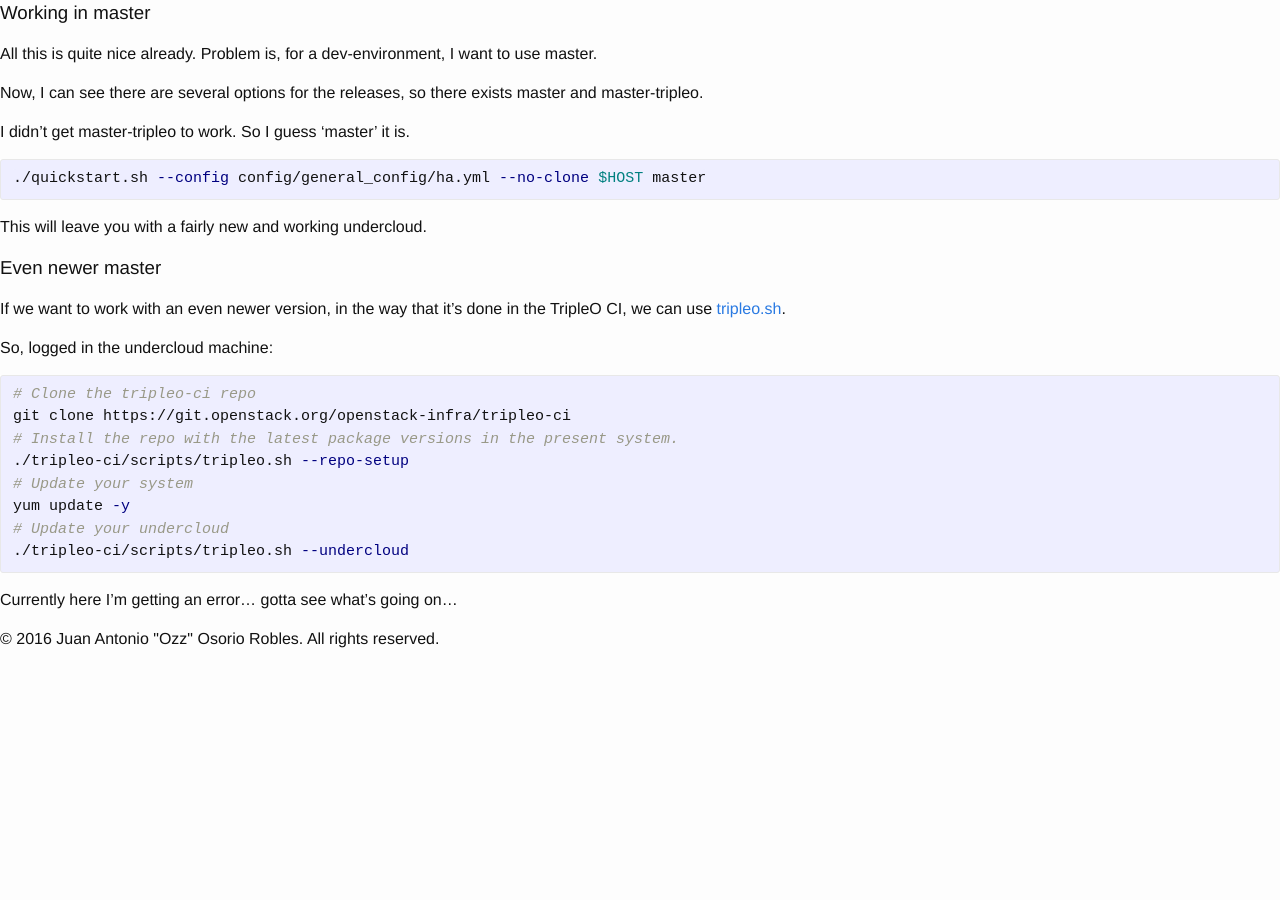
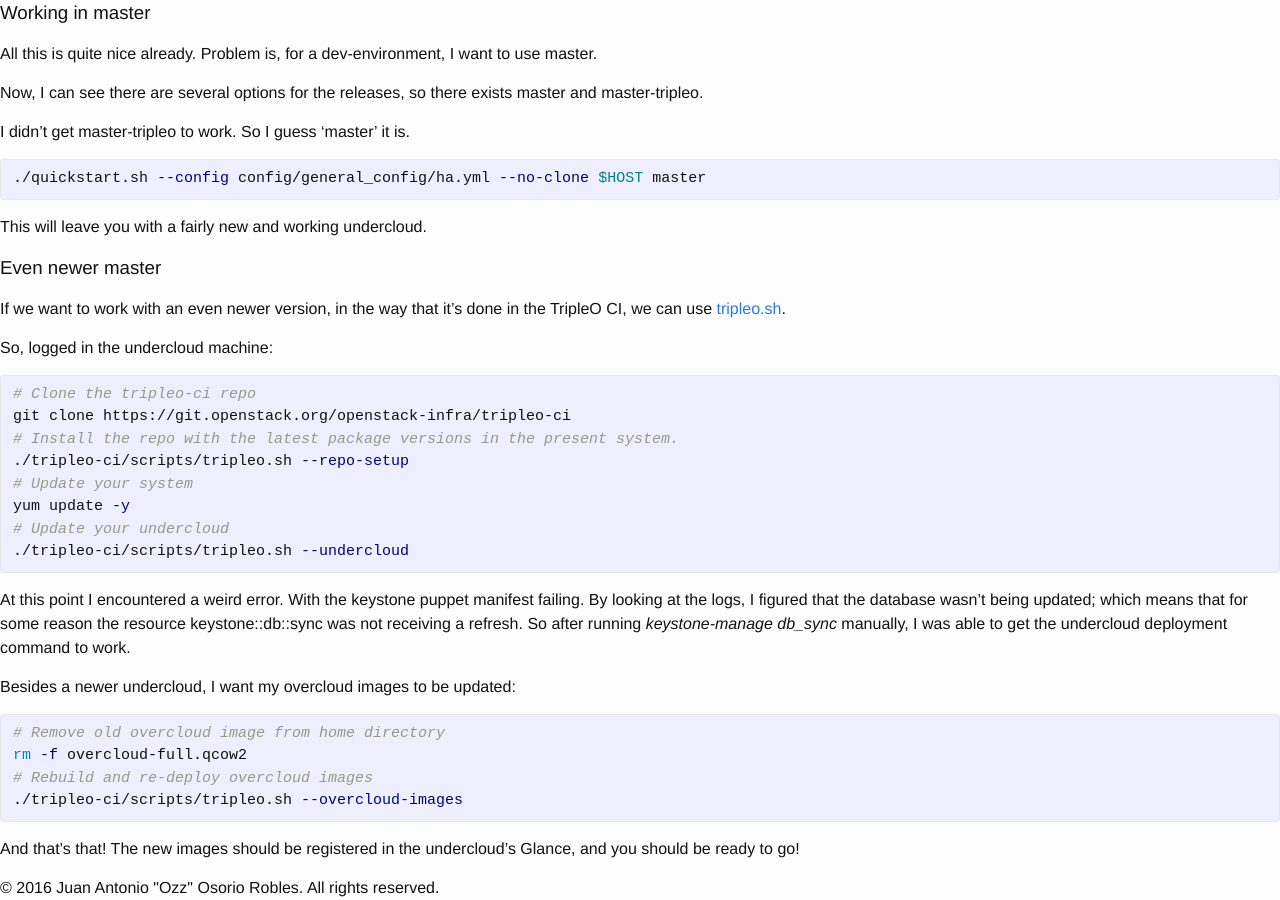
Before and after one commit to JAORMX/JAORMX.github.io, a Jekyll site: the page built from _posts/2016-06-21-deploying-master-tripleo-quickstart.markdown, in a window 1280 px wide and 900 px high, scrolled down 1733 px. Built offline with Jekyll 4.4.1, drawn with Linux system fonts in a browser that asks for light colours; nearby versions of some CDN libraries; before the commit the page ends 2384 px from its top, so only the background shows below that.

Commit message:
Finish post about TripleO quickstart master deployment

```diff
--- a/_posts/2016-06-21-deploying-master-tripleo-quickstart.markdown
+++ b/_posts/2016-06-21-deploying-master-tripleo-quickstart.markdown
@@ -92,7 +92,23 @@ yum update -y
 ./tripleo-ci/scripts/tripleo.sh --undercloud
 {% endhighlight %}
 
-Currently here I'm getting an error... gotta see what's going on...
+At this point I encountered a weird error. With the keystone puppet manifest
+failing. By looking at the logs, I figured that the database wasn't being
+updated; which means that for some reason the resource keystone::db::sync was
+not receiving a refresh. So after running *keystone-manage db_sync* manually, I
+was able to get the undercloud deployment command to work.
+
+Besides a newer undercloud, I want my overcloud images to be updated:
+
+{% highlight bash %}
+# Remove old overcloud image from home directory
+rm -f overcloud-full.qcow2
+# Rebuild and re-deploy overcloud images
+./tripleo-ci/scripts/tripleo.sh --overcloud-images
+{% endhighlight %}
+
+And that's that! The new images should be registered in the undercloud's
+Glance, and you should be ready to go!
 
 [inlunch]: https://github.com/jistr/inlunch
 [quickstart-repo]: https://github.com/openstack/tripleo-quickstart
```
